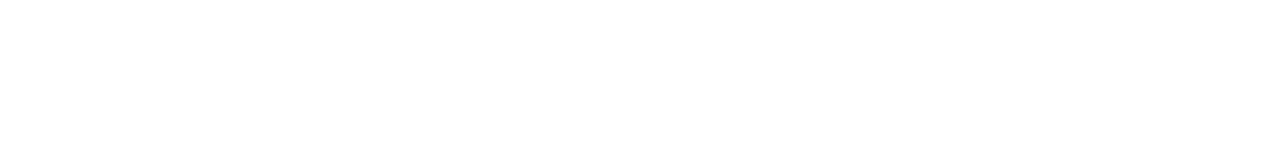
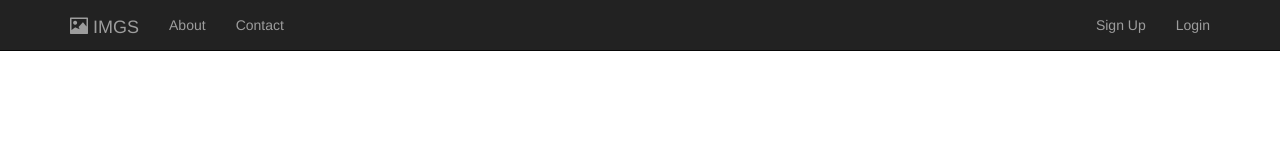
Before and after one commit to TheCreativeProgrammer/ResponsiveMusicGallery, a plain HTML site: page index.html in a window 1280 px wide. Drawn offline with nearby package versions, Linux system fonts and the light colour scheme.

Commit message:
Added Navbar

```diff
--- a/index.html
+++ b/index.html
@@ -1,5 +1,33 @@
 <!Doctype html>
 <html>
-<head></head>
-<body></body>
+<head>
+    <link rel="stylesheet" type="text/css" href="https://maxcdn.bootstrapcdn.com/bootstrap/3.3.5/css/bootstrap.min.css">
+    <link rel="stylesheet" type="text/css" href="https://maxcdn.bootstrapcdn.com/font-awesome/4.4.0/css/font-awesome.min.css">
+
+</head>
+<body>
+    <nav class="navbar navbar-inverse navbar-fixed-top">
+		<div class="container">
+			<div class="navbar-header">
+				 <button type="button" class="navbar-toggle collapsed" data-toggle="collapse" data-target="#bs-nav-demo" aria-expanded="false">
+	        <span class="sr-only">Toggle navigation</span>
+	        <span class="icon-bar"></span>
+	        <span class="icon-bar"></span>
+	        <span class="icon-bar"></span>
+	      </button>
+				<a href="#" class="navbar-brand"><span class="glyphicon glyphicon-picture"></span> IMGS</a>
+			</div>
+			<div class="collapse navbar-collapse" id="bs-nav-demo">
+				<ul class="nav navbar-nav">
+					<li><a href="#">About</a></li>
+					<li><a href="#">Contact</a></li>
+				</ul>
+				<ul class="nav navbar-nav navbar-right">
+					<li><a href="#">Sign Up</a></li>
+					<li><a href="#">Login</a></li>
+				</ul>
+			</div>
+		</div>
+	</nav>
+</body>
 </html>
```
